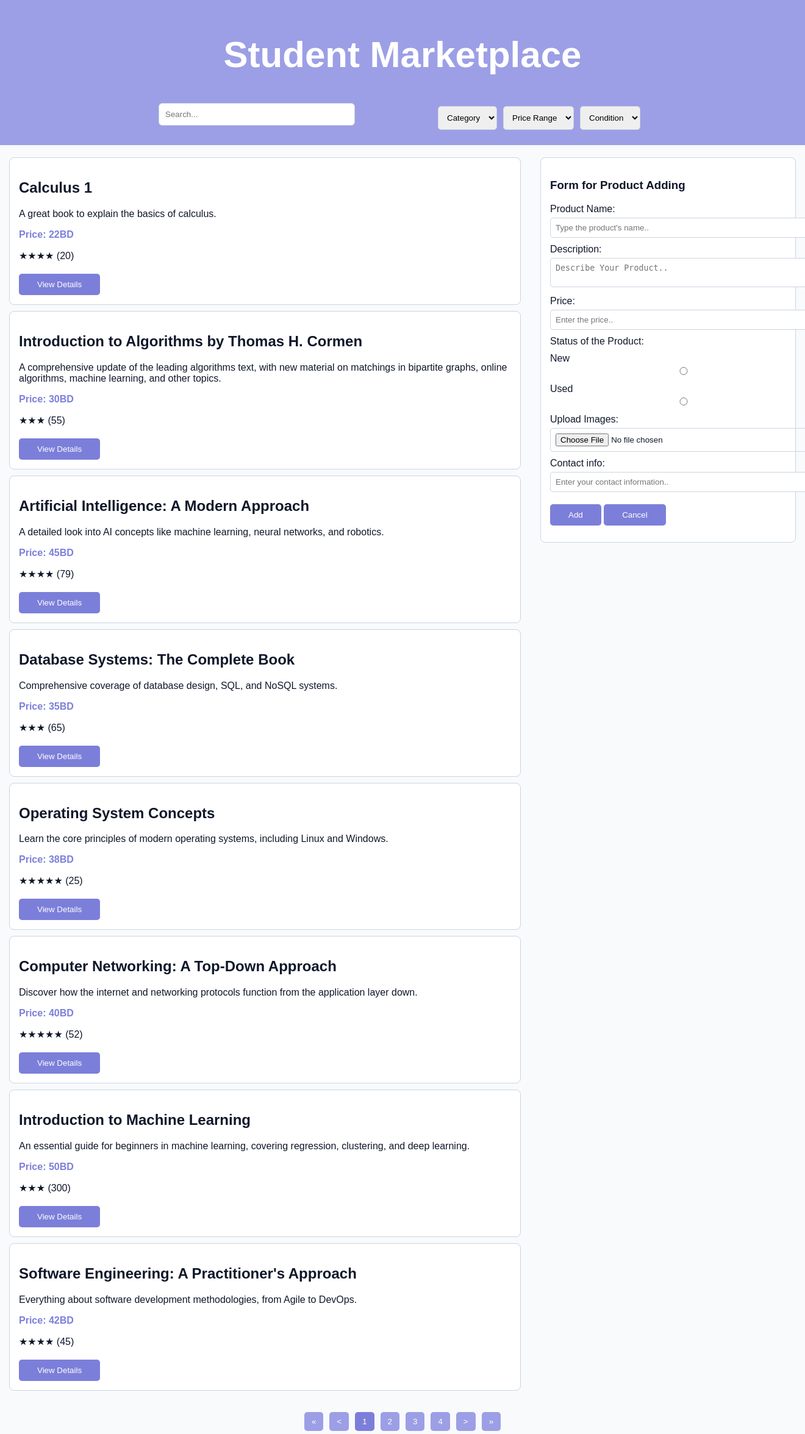
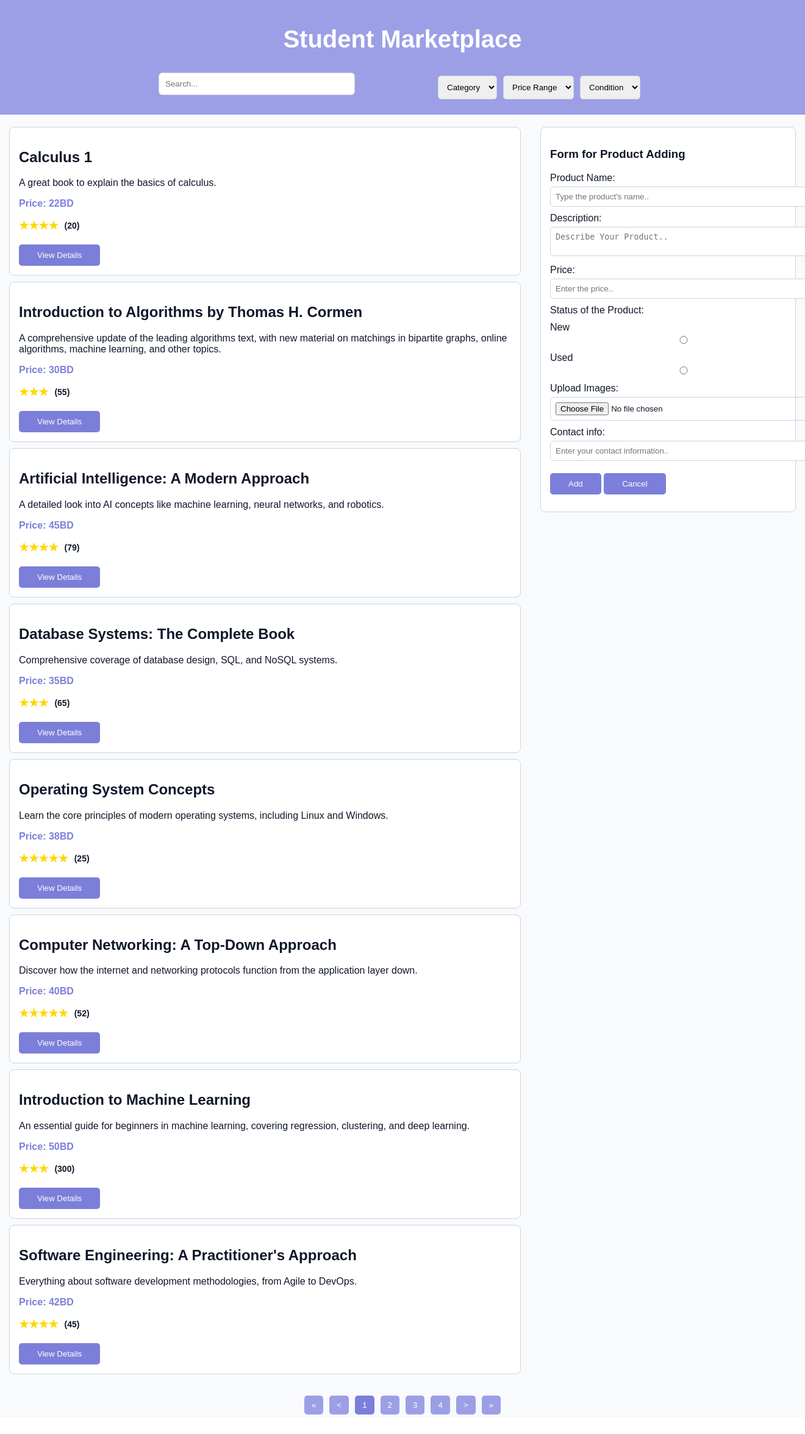
Before and after one commit to 19f6/ITCS333-project7, a PHP site: page / in a window 1320 px wide; the page is wider, and only the part inside the window is pictured. Shown: that part at 61% size. After the commit the page ends 2320 px from the top of that part, so only its background shows below. Run offline with PHP 8.4, Linux system fonts and the light colour scheme.

Commit message:
style rating

```diff
--- a/style.css
+++ b/style.css
@@ -30,7 +30,7 @@ body {
 /* Title */
 .Title {
     text-align: center;
-    font-size: 30px;
+    font-size: 20px;
     font-weight: bold;
 }
 
@@ -94,6 +94,20 @@ body {
     color: var(--secondary-color);
 }
 
+.rating {
+    color: gold;
+    font-size: 18px;
+    font-weight: bold;
+    display: flex;
+    align-items: center;
+    gap: 10px;
+}
+
+.rating span {
+    font-size: 14px;
+    color: var(--text-dark);
+}
+
 /* Form on the Right Side */
 .form-container {
     width: 30%;
```
